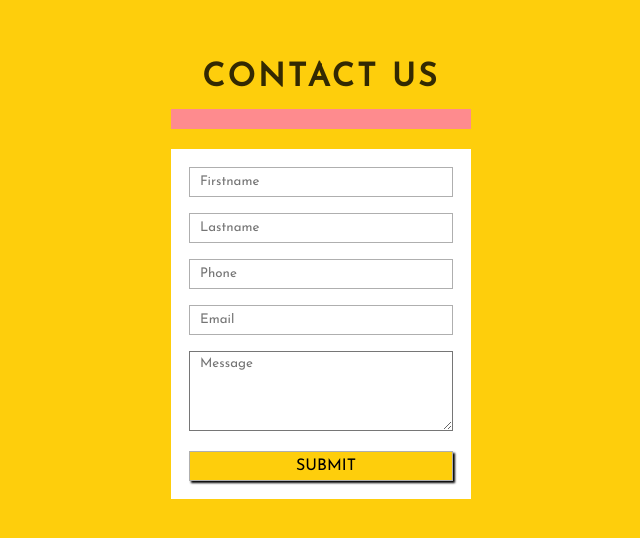
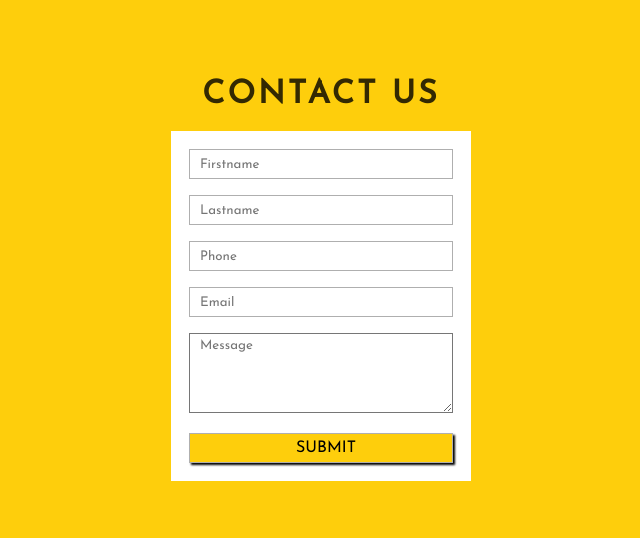
Before and after one commit to Nola360/April-2, a plain HTML site: page index.html in a window 1280 px wide. Shown: the part 120-658 px from the top of the page, without its empty margins (319-959 px from the left). Drawn offline with Linux system fonts and the light colour scheme.

Commit message:
removed padding from error message

```diff
--- a/style.css
+++ b/style.css
@@ -88,8 +88,9 @@ background: #ffdf61;
 
 .wrapper #error_message {
   margin-bottom: 20px;
-  padding: 10px;
+  padding: 0px;
   background: #fe8b8e;
   font-size: 14px;
   transition: all 0.5s ease;
+  text-align: center;
 }
```
